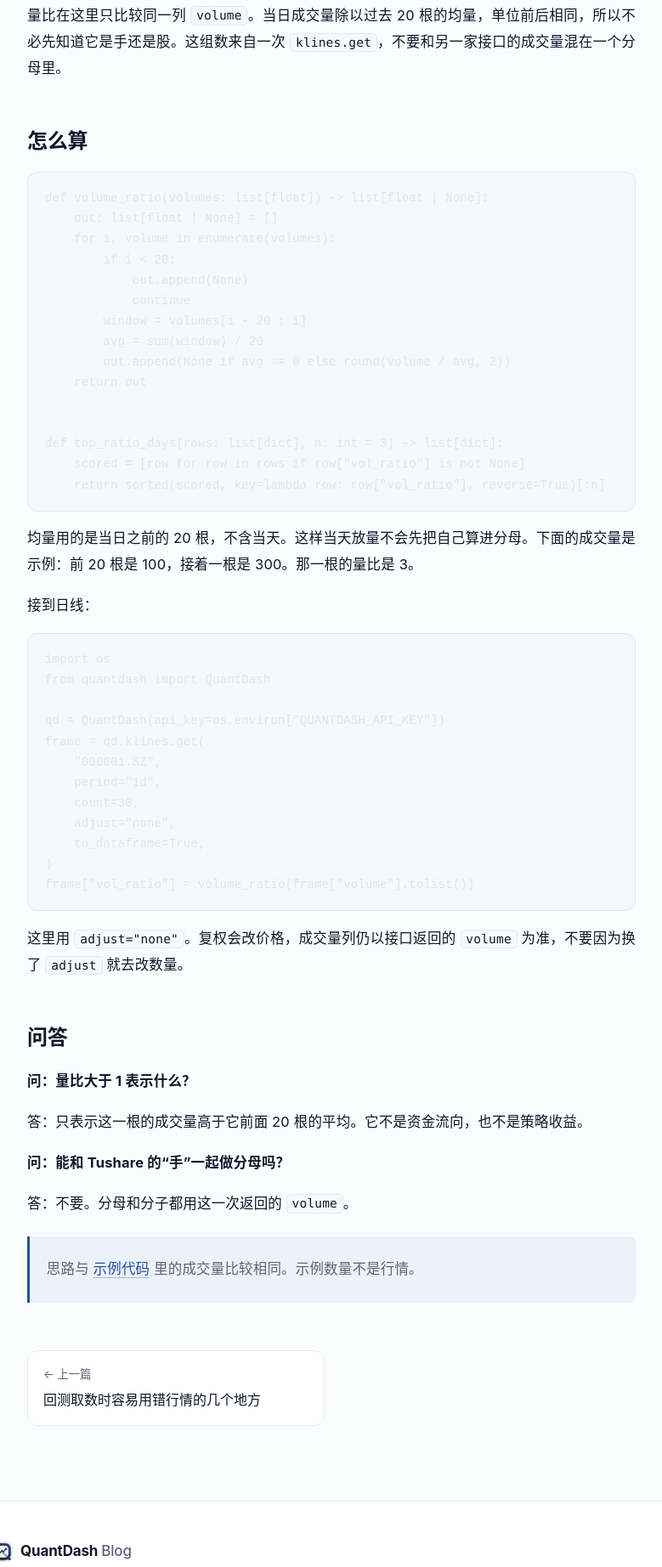
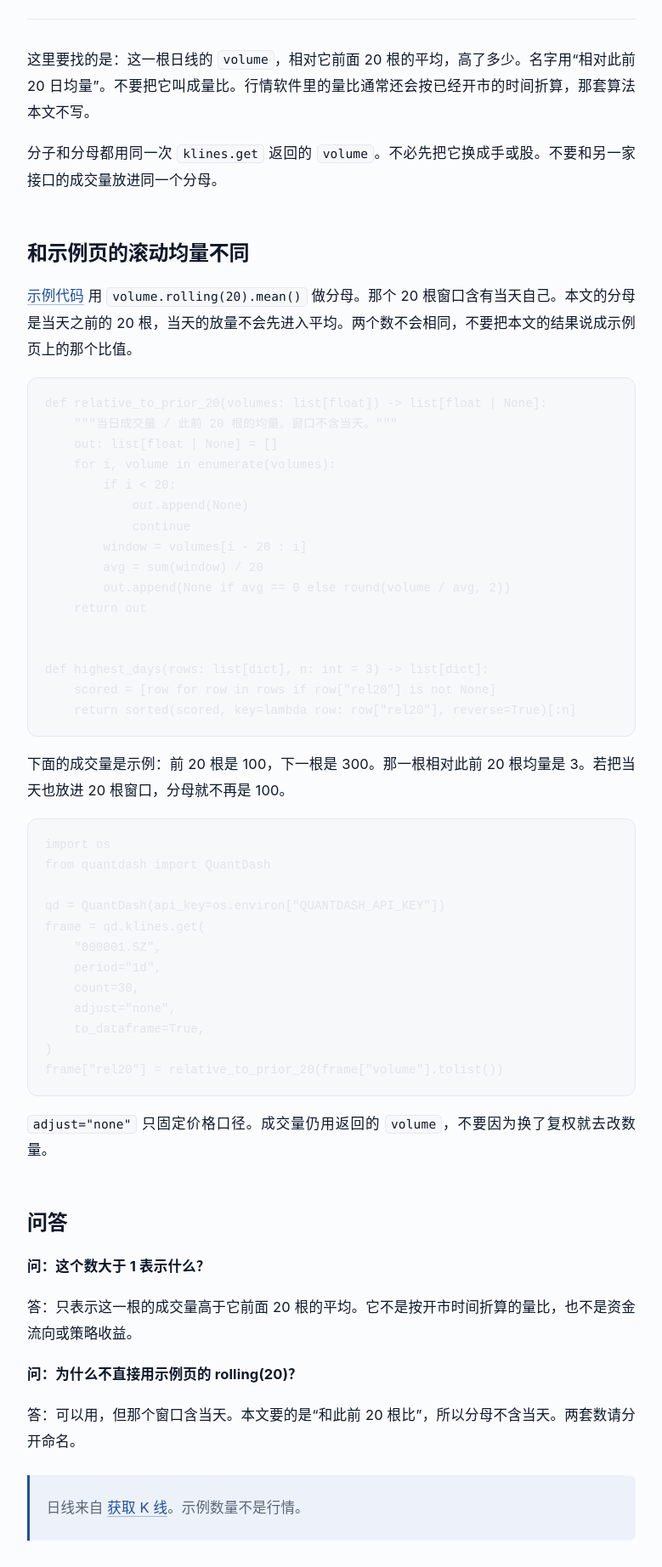
Before and after one commit to quantdash-net/blog, an Astro site: page /posts/volume-ratio-days in a window 1280 px wide. Shown: the part 384-2228 px from the top of the page at 85% size, without its empty margins (112-891 px from the left). Built offline with nearby package versions, Linux system fonts and the light colour scheme; Astro itself is replaced by a stand-in of ours; code samples lack their colours.

Commit message:
修订：相对此前20日均量，分母不含当天
Co-authored-by: benchmark_cc <Carlosxiaoqing@users.noreply.github.com>

````diff
--- a/src/content/posts/volume-ratio-days.md
+++ b/src/content/posts/volume-ratio-days.md
@@ -1,16 +1,21 @@
 ---
-title: 在同一列成交量里找量比偏高的交易日
-description: 用当日成交量除以它自己的 20 日均量，找出这组日线里量比最高的日子。不换算单位。
+title: 用成交量相对此前 20 日均量找偏高的交易日
+description: 当日成交量除以它前面 20 根日线的平均成交量。分母不含当天，也不要把这个数叫成量比。
 date: 2026-11-22
 category: 量化实战
 tags: [成交量, K线, pandas]
 ---
-量比在这里只比较同一列 `volume`。当日成交量除以过去 20 根的均量，单位前后相同，所以不必先知道它是手还是股。这组数来自一次 `klines.get`，不要和另一家接口的成交量混在一个分母里。
+这里要找的是：这一根日线的 `volume`，相对它前面 20 根的平均，高了多少。名字用“相对此前 20 日均量”。不要把它叫成量比。行情软件里的量比通常还会按已经开市的时间折算，那套算法本文不写。
 
-## 怎么算
+分子和分母都用同一次 `klines.get` 返回的 `volume`。不必先把它换成手或股。不要和另一家接口的成交量放进同一个分母。
+
+## 和示例页的滚动均量不同
+
+[示例代码](https://docs.quantdash.net/zh-Hans/sdk/python-examples.md) 用 `volume.rolling(20).mean()` 做分母。那个 20 根窗口含有当天自己。本文的分母是当天之前的 20 根，当天的放量不会先进入平均。两个数不会相同，不要把本文的结果说成示例页上的那个比值。
 
 ```python
-def volume_ratio(volumes: list[float]) -> list[float | None]:
+def relative_to_prior_20(volumes: list[float]) -> list[float | None]:
+    """当日成交量 / 此前 20 根的均量。窗口不含当天。"""
     out: list[float | None] = []
     for i, volume in enumerate(volumes):
         if i < 20:
@@ -22,14 +27,12 @@ def volume_ratio(volumes: list[float]) -> list[float | None]:
     return out
 
 
-def top_ratio_days(rows: list[dict], n: int = 3) -> list[dict]:
-    scored = [row for row in rows if row["vol_ratio"] is not None]
-    return sorted(scored, key=lambda row: row["vol_ratio"], reverse=True)[:n]
+def highest_days(rows: list[dict], n: int = 3) -> list[dict]:
+    scored = [row for row in rows if row["rel20"] is not None]
+    return sorted(scored, key=lambda row: row["rel20"], reverse=True)[:n]
 ```
 
-均量用的是当日之前的 20 根，不含当天。这样当天放量不会先把自己算进分母。下面的成交量是示例：前 20 根是 100，接着一根是 300。那一根的量比是 3。
-
-接到日线：
+下面的成交量是示例：前 20 根是 100，下一根是 300。那一根相对此前 20 根均量是 3。若把当天也放进 20 根窗口，分母就不再是 100。
 
 ```python
 import os
@@ -43,19 +46,19 @@ frame = qd.klines.get(
     adjust="none",
     to_dataframe=True,
 )
-frame["vol_ratio"] = volume_ratio(frame["volume"].tolist())
+frame["rel20"] = relative_to_prior_20(frame["volume"].tolist())
 ```
 
-这里用 `adjust="none"`。复权会改价格，成交量列仍以接口返回的 `volume` 为准，不要因为换了 `adjust` 就去改数量。
+`adjust="none"` 只固定价格口径。成交量仍用返回的 `volume`，不要因为换了复权就去改数量。
 
 ## 问答
 
-**问：量比大于 1 表示什么？**
+**问：这个数大于 1 表示什么？**
 
-答：只表示这一根的成交量高于它前面 20 根的平均。它不是资金流向，也不是策略收益。
+答：只表示这一根的成交量高于它前面 20 根的平均。它不是按开市时间折算的量比，也不是资金流向或策略收益。
 
-**问：能和 Tushare 的“手”一起做分母吗？**
+**问：为什么不直接用示例页的 rolling(20)？**
 
-答：不要。分母和分子都用这一次返回的 `volume`。
+答：可以用，但那个窗口含当天。本文要的是“和此前 20 根比”，所以分母不含当天。两套数请分开命名。
 
-> 思路与 [示例代码](https://docs.quantdash.net/zh-Hans/sdk/python-examples.md) 里的成交量比较相同。示例数量不是行情。
+> 日线来自 [获取 K 线](https://docs.quantdash.net/zh-hans/api-reference/k线数据/获取k线数据.md)。示例数量不是行情。
````
